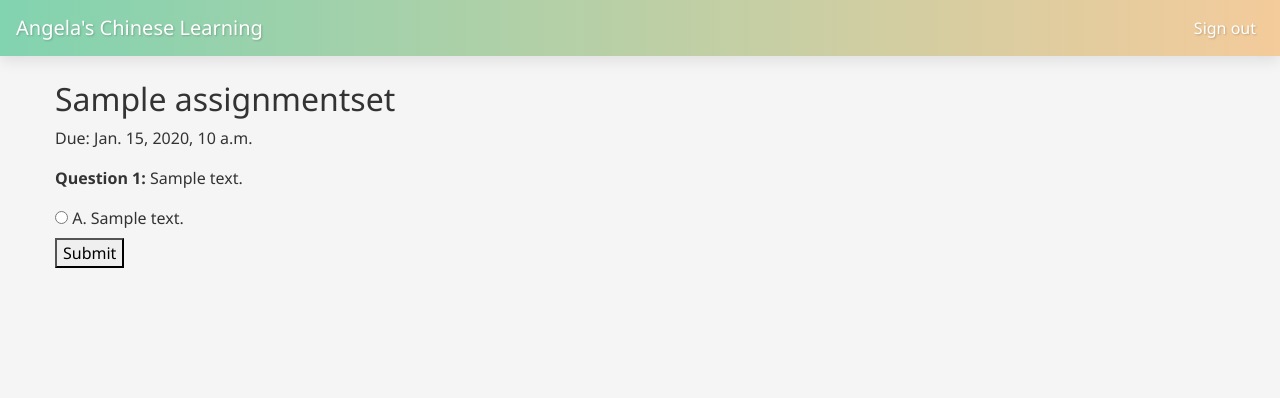
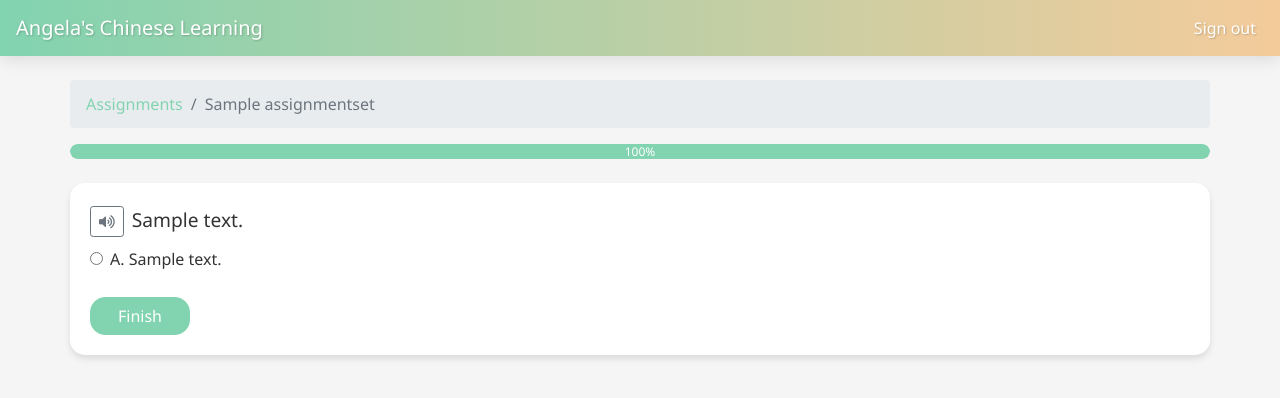
Before and after one commit to changjiang1124/afterclass, a Django app: page /assignments/1/ in a window 1280 px wide. Shown: the top 398 px of the page. Run offline with Django 5.2, Linux system fonts and the light colour scheme; a user stored in the database is signed in; tables that the repository leaves empty hold one stand-in row (values such as "Sample post"); some libraries are stand-ins or nearby versions.

Commit message:
small modifications

```diff
--- a/assignments/models.py
+++ b/assignments/models.py
@@ -29,7 +29,7 @@ class Question(models.Model):
     assignment_set = models.ForeignKey(AssignmentSet, on_delete=models.CASCADE, related_name='questions')
     description = models.TextField()
     question_type = models.CharField(max_length=20, choices=QUESTION_TYPES, default='single_choice')
-    reference_answer = models.TextField(null=True, blank=True)
+    reference_answer = models.TextField(null=True, blank=True) # not for strict checking, as here might be for open questions
     student_answer = models.TextField(null=True, blank=True)
     created_at = models.DateTimeField(auto_now_add=True)
     # status = models.CharField(max_length=20, choices=STATUS_CHOICES, default='not_started')
@@ -41,7 +41,7 @@ class Question(models.Model):
 class Choice(models.Model):
     question = models.ForeignKey(Question, on_delete=models.CASCADE, related_name='choices')
     text = models.CharField(max_length=200)
-    is_correct = models.BooleanField(default=False)
+    # is_correct = models.BooleanField(default=False) # the check should be in questions, not choices, by comparing the answer with reference_answer
 
     def __str__(self):
         return self.text
--- a/assignments/templates/assignments/assignment_detail.html
+++ b/assignments/templates/assignments/assignment_detail.html
@@ -1,27 +1,64 @@
 {% extends 'base.html' %}
+{% load static %}
+
+{% block extra_css %}
+<link rel="stylesheet" href="{% static 'css/assignments.css' %}">
+{% endblock %}
 
 {% block content %}
-<h2>{{ assignment.title }}</h2>
-<p>Due: {{ assignment.due_date }}</p>
+<div class="container mt-4">
+    <nav aria-label="breadcrumb">
+        <ol class="breadcrumb">
+            <li class="breadcrumb-item"><a href="{% url 'assignments:assignment_list' %}">Assignments</a></li>
+            <li class="breadcrumb-item active" aria-current="page">{{ assignment.title }}</li>
+        </ol>
+    </nav>
 
-<form method="post">
     {% csrf_token %}
+
+    <div class="progress mb-4">
+        <div id="progress-bar" class="progress-bar" role="progressbar" style="width: 0%;" aria-valuenow="0" aria-valuemin="0" aria-valuemax="100">0%</div>
+    </div>
+
+    <div id="question-container" class="card">
         {% for question in questions %}
-    <div>
-        <p><strong>Question {{ forloop.counter }}:</strong> {{ question.description }}</p>
+        <div class="question card-body fade-in" data-question-id="{{ question.id }}" style="display: {% if forloop.first %}block{% else %}none{% endif %};">
+            <div class="question-content">
+                <button class="btn btn-sm btn-outline-secondary speak-button mr-2" data-text="{{ question.description }}">
+                    <i class="fas fa-volume-up"></i>
+                </button>
+                <h4 class="card-text d-inline">{{ question.description|linebreaks }}</h4>
+            </div>
             {% load assignment_tags %}
             {% if question.question_type == 'single_choice' %}
                 {% for choice in question.choices.all %}
-            <label>
-                <input type="radio" name="question_{{ question.id }}" value="{{ choice.id }}" {% if question.student_answer == choice.id|stringformat:"s" %}checked{% endif %}>
+                <div class="form-check">
+                    <input class="form-check-input" type="radio" name="question_{{ question.id }}" id="choice_{{ choice.id }}" value="{{ choice.id }}" {% if question.student_answer == choice.id|stringformat:"s" %}checked{% endif %}>
+                    <label class="form-check-label" for="choice_{{ choice.id }}">
                         {{ forloop.counter|letter_index }}. {{ choice.text }}
-            </label><br>
+                    </label>
+                </div>
                 {% endfor %}
             {% else %}
-            <textarea name="question_{{ question.id }}">{{ question.student_answer }}</textarea>
+                <textarea class="form-control" name="question_{{ question.id }}" rows="3">{{ question.student_answer }}</textarea>
             {% endif %}
+            <button class="btn btn-primary submit-answer mt-3" data-question-id="{{ question.id }}">
+                {% if forloop.last %}Finish{% else %}Next{% endif %}
+            </button>
         </div>
         {% endfor %}
-    <button type="submit">Submit</button>
-</form>
+    </div>
+
+    <div id="assignment-complete" class="card mt-4" style="display: none;">
+        <div class="card-body text-center">
+            <h3 class="card-title">Assignment Completed!</h3>
+            <a href="{% url 'assignments:assignment_list' %}" class="btn btn-primary">Back to Assignments</a>
+        </div>
+    </div>
+</div>
 {% endblock %}
+
+{% block extra_js %}
+<script src="https://code.jquery.com/jquery-3.6.0.min.js"></script>
+<script src="{% static 'js/assignments.js' %}"></script>
+{% endblock %}
--- a/assignments/urls.py
+++ b/assignments/urls.py
@@ -6,4 +6,5 @@ app_name = 'assignments'
 urlpatterns = [
     path('', views.assignment_list, name='assignment_list'),
     path('<int:assignment_id>/', views.assignment_detail, name='assignment_detail'),
+    path('submit_answer/', views.submit_answer, name='submit_answer'),
 ]
--- a/assignments/views.py
+++ b/assignments/views.py
@@ -2,6 +2,8 @@ from django.shortcuts import render, get_object_or_404, redirect
 from django.contrib.auth.decorators import login_required
 from .models import AssignmentSet, Question
 from django.utils import timezone
+from django.http import JsonResponse
+from django.views.decorators.http import require_POST
 
 # Create your views here.
 
@@ -38,3 +40,23 @@ def assignment_detail(request, assignment_id):
         return redirect('assignments:assignment_list')
 
     return render(request, 'assignments/assignment_detail.html', {'assignment': assignment, 'questions': questions})
+
+@require_POST
+@login_required
+def submit_answer(request):
+    question_id = request.POST.get('question_id')
+    answer = request.POST.get('answer')
+
+    question = get_object_or_404(Question, id=question_id)
+    question.student_answer = answer
+    question.completed_at = timezone.now()
+    question.save()
+
+    assignment = question.assignment_set
+    if all(q.student_answer for q in assignment.questions.all()):
+        assignment.status = 'completed'
+    else:
+        assignment.status = 'in_progress'
+    assignment.save()
+
+    return JsonResponse({'status': 'success'})
--- a/dashboard/templates/dashboard/dashboard.html
+++ b/dashboard/templates/dashboard/dashboard.html
@@ -3,7 +3,7 @@
 
 {% block banner %}
 <div class="dashboard-banner">
-    <div class="container">
+    <div class="container dashboard-banner-content">
         <h1>Welcome back, {{ user.username }}!</h1>
         <p>Let's start your Chinese learning journey today.</p>
     </div>
--- a/static/css/assignments.css
+++ b/static/css/assignments.css
@@ -0,0 +1,62 @@
+.fade-in {
+    animation: fadeIn 0.5s;
+}
+
+@keyframes fadeIn {
+    from { opacity: 0; }
+    to { opacity: 1; }
+}
+
+.progress {
+    height: 15px;
+    border-radius: 15px;
+}
+
+.progress-bar {
+    border-radius: 15px;
+    background-color: var(--accent-color-1);
+}
+
+.card {
+    box-shadow: 0 4px 6px rgba(0, 0, 0, 0.1);
+    transition: box-shadow 0.3s ease;
+}
+
+.card:hover {
+    box-shadow: 0 6px 8px rgba(0, 0, 0, 0.15);
+    transform: translateY(0px);
+}
+
+.btn-primary {
+    transition: background-color 0.3s ease;
+}
+
+
+.submit-answer {
+    min-width: 100px;
+}
+
+
+.card-text {
+    font-size: 1.2rem;
+    margin-bottom: 20px;
+    padding-top: 5px;
+}
+
+.form-check {
+    margin-bottom: 10px;
+}
+
+.question-content {
+    display: flex;
+    align-items: flex-start;
+}
+
+.speak-button {
+    flex-shrink: 0;
+    margin-top: 3px;
+}
+
+.card-text {
+    margin-bottom: 0;
+}
--- a/static/css/main.css
+++ b/static/css/main.css
@@ -7,6 +7,16 @@
   --light-text-color: #ffffff;
   --border-radius: 15px;
   --box-shadow: 0 4px 15px rgba(0,0,0,0.1);
+}
+
+a {
+  color: var(--accent-color-1);
+  text-decoration: none;
+}
+
+a:hover {
+  color: var(--accent-color-2);
+  text-decoration: underline;
 }
 
 body {
--- /dev/null
+++ b/static/js/assignments.js
@@ -0,0 +1,83 @@
+$(document).ready(function() {
+    var totalQuestions = $('.question').length;
+    var currentQuestion = 1;
+
+    function updateProgressBar() {
+        var progress = (currentQuestion / totalQuestions) * 100;
+        $('#progress-bar').css('width', progress + '%').attr('aria-valuenow', progress).text(Math.round(progress) + '%');
+    }
+
+    $('.submit-answer').on('click', function() {
+        var questionId = $(this).data('question-id');
+        var answer = $('input[name="question_' + questionId + '"]:checked').val() || $('textarea[name="question_' + questionId + '"]').val();
+
+        if (!answer) {
+            alert('请提供答案后再继续。');
+            return;
+        }
+
+        $.ajax({
+            url: '/assignments/submit_answer/',
+            method: 'POST',
+            data: {
+                question_id: questionId,
+                answer: answer,
+                csrfmiddlewaretoken: $('input[name=csrfmiddlewaretoken]').val()
+            },
+            success: function(response) {
+                if (response.status === 'success') {
+                    var currentQuestionDiv = $('.question[data-question-id="' + questionId + '"]');
+                    var nextQuestionDiv = currentQuestionDiv.next('.question');
+
+                    currentQuestionDiv.fadeOut(300, function() {
+                        if (nextQuestionDiv.length) {
+                            nextQuestionDiv.fadeIn(300);
+                            currentQuestion++;
+                            updateProgressBar();
+                        } else {
+                            $('#question-container').fadeOut(300, function() {
+                                $('#assignment-complete').fadeIn(300);
+                            });
+                        }
+                    });
+                } else {
+                    alert('提交答案时出错。请重试。');
+                }
+            },
+            error: function() {
+                alert('提交答案时出错。请重试。');
+            }
+        });
+    });
+
+    updateProgressBar();
+
+    // 添加语音功能
+    $('.speak-button').on('click', function(e) {
+        e.preventDefault();
+        const text = $(this).data('text');
+        speakText(text, this);
+    });
+
+    function speakText(text, button) {
+        $.ajax({
+            url: '/chatbots/tts/',
+            method: 'POST',
+            data: {
+                text: text,
+                csrfmiddlewaretoken: $('input[name=csrfmiddlewaretoken]').val()
+            },
+            xhrFields: {
+                responseType: 'blob'
+            },
+            success: function(data) {
+                const audio = new Audio(URL.createObjectURL(data));
+                audio.play();
+            },
+            error: function(jqXHR, textStatus, errorThrown) {
+                console.error("Error in text-to-speech:", textStatus, errorThrown);
+                alert("语音合成失败，请稍后再试。");
+            }
+        });
+    }
+});
--- a/templates/base.html
+++ b/templates/base.html
@@ -7,6 +7,7 @@
     <title>Angela's Chinese Learning</title>
     <link rel="stylesheet" href="https://stackpath.bootstrapcdn.com/bootstrap/4.5.2/css/bootstrap.min.css">
     <link rel="stylesheet" href="{% static 'css/main.css' %}">
+    <link rel="stylesheet" href="https://cdnjs.cloudflare.com/ajax/libs/font-awesome/5.15.3/css/all.min.css">
     {% block extra_css %}
     {% endblock %}
 </head>
--- a/tongcove/urls.py
+++ b/tongcove/urls.py
@@ -19,6 +19,7 @@ from django.urls import path, include
 from django.conf import settings
 from django.conf.urls.static import static
 from django.views.generic import RedirectView
+from . import views
 
 urlpatterns = [
     path('admin/', admin.site.urls),
@@ -28,4 +29,5 @@ urlpatterns = [
     path('', RedirectView.as_view(url='/dashboard/', permanent=True)),
     path('dashboard/', include('dashboard.urls')),
     path('assignments/', include('assignments.urls')),
+    path('tts/', views.text_to_speech, name='text_to_speech'),
 ] + static(settings.MEDIA_URL, document_root=settings.MEDIA_ROOT)
```
Also changed, not shown: assignments/admin.py (+11 -4 lines), static/css/dashboard.css (+23 -7 lines), tongcove/views.py (+34 -0 lines), static/images/banner.png (added), static/images/image.png (added), static/images/image1.png (added), 1 other file. Lines whose indentation alone changed are shown as unchanged.
